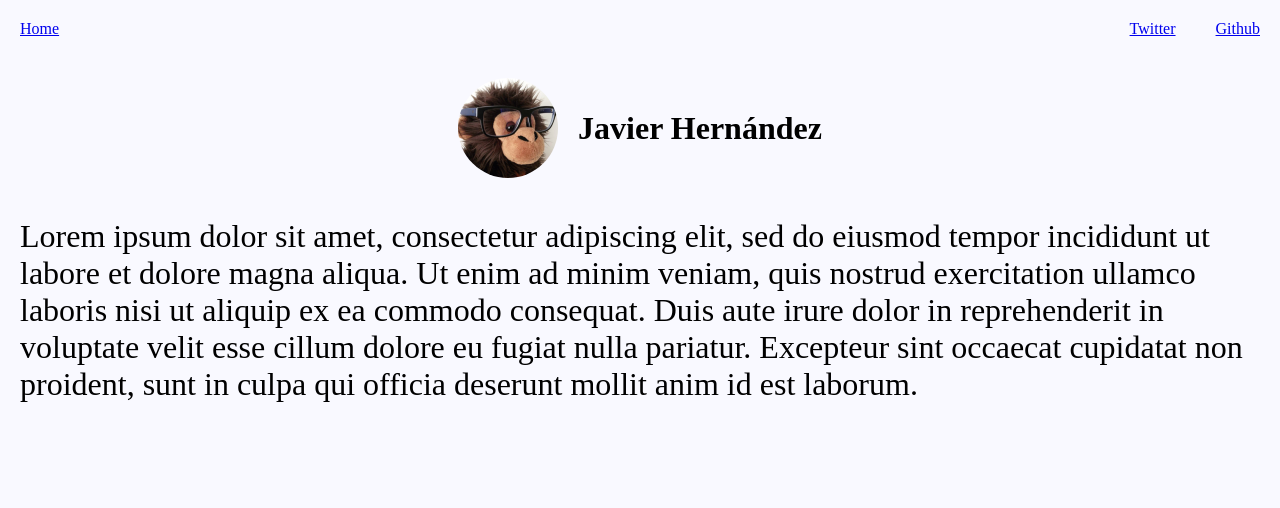
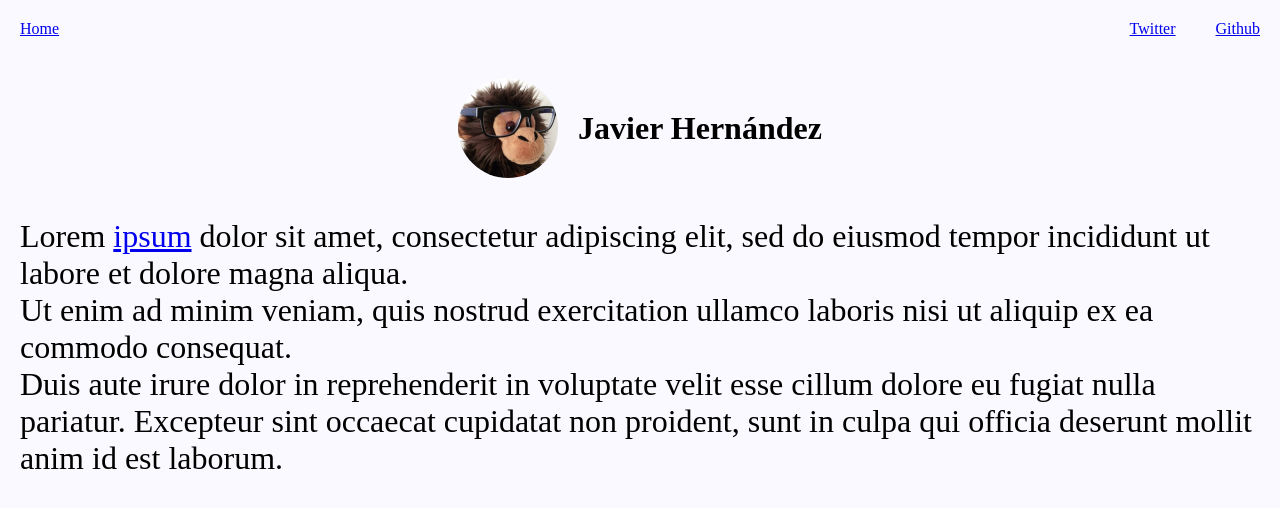
Before and after one commit to jaherhi/jaherhi.github.io, a Jekyll site: the page built from index.md, in a window 1280 px wide. Shown: the top 508 px of the page. Built offline with Jekyll 4.4.1, drawn with Linux system fonts in a browser that asks for light colours; part of the change alters nothing that is shown.

Commit message:
Move home content to markdown file

```diff
--- a/_layouts/home.html
+++ b/_layouts/home.html
@@ -11,7 +11,7 @@ layout: default
   </div>
 
   <div class="home-content">
-    <p>Lorem ipsum dolor sit amet, consectetur adipiscing elit, sed do eiusmod tempor incididunt ut labore et dolore magna aliqua. Ut enim ad minim veniam, quis nostrud exercitation ullamco laboris nisi ut aliquip ex ea commodo consequat. Duis aute irure dolor in reprehenderit in voluptate velit esse cillum dolore eu fugiat nulla pariatur. Excepteur sint occaecat cupidatat non proident, sunt in culpa qui officia deserunt mollit anim id est laborum.</p>
+      {{ content }}
   </div>
 
 </div>
--- a/index.md
+++ b/index.md
@@ -2,4 +2,12 @@
 layout: home
 ---
 
-Home
+Lorem [ipsum](https://github.com/jaherhi) dolor sit amet, consectetur adipiscing elit, sed do eiusmod
+tempor incididunt ut labore et dolore magna aliqua.
+
+Ut enim ad minim veniam, quis nostrud exercitation ullamco laboris nisi ut
+aliquip ex ea commodo consequat.
+
+Duis aute irure dolor in reprehenderit in voluptate velit esse cillum dolore eu
+fugiat nulla pariatur. Excepteur sint occaecat cupidatat non proident, sunt in
+culpa qui officia deserunt mollit anim id est laborum.
```
